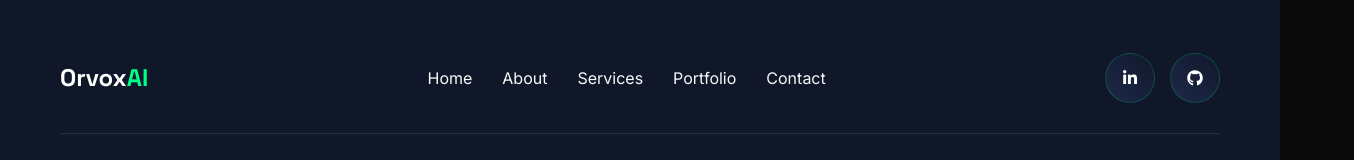
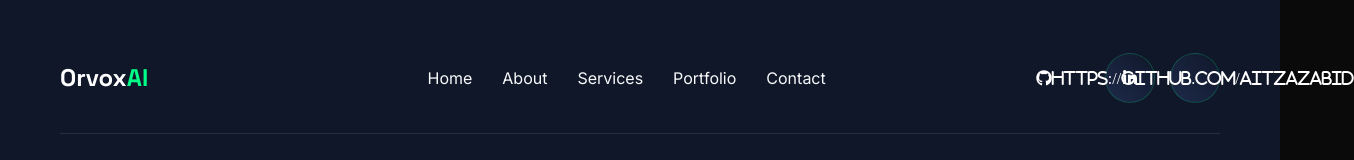
Before and after one commit to MSajidKhan12/orvox-ai-portfolio, a plain HTML site: page index.html in a window 1280 px wide. Shown: the part 5192-5352 px from the top of the page, 1354 px wide, since content can reach past the window. Drawn offline with Linux system fonts and the light colour scheme.

Commit message:
Update index.html

```diff
--- a/index.html
+++ b/index.html
@@ -342,7 +342,7 @@
                         <i class="fab fa-linkedin-in"></i>
                     </a>
                     <a href="#" class="social-link">
-                        <i class="fab fa-github"></i>
+                        <i class="fab fa-github">https://github.com/aitzazabid</i>
                     </a>
                 </div>
             </div>
```
